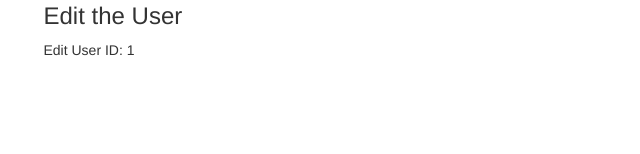
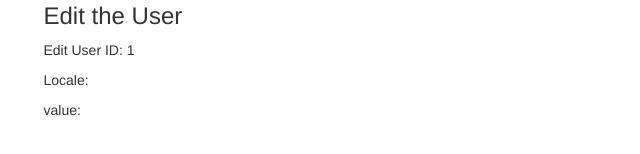
Before and after one commit to zerogpm/Vue-Router, a Vue app: page /user/1/edit in a window 1280 px wide. Shown: the part 282-436 px from the top of the page, without its empty margins (319-959 px from the left). Built offline with nearby package versions, Linux system fonts and the light colour scheme.

Commit message:
add query string

```diff
--- a/src/components/user/UserDetail.vue
+++ b/src/components/user/UserDetail.vue
@@ -2,7 +2,7 @@
     <div>
         <h3>Some User Details</h3>
         <p>Loaded ID: {{ $route.params.id }}</p>
-        <router-link :to="{ name: 'userEdit', params: { id: $route.params.id } }" tag="button" class="btn btn-primary">Edit User</router-link>
+        <router-link :to="{ name: 'userEdit', params: { id: $route.params.id }, query: { locale: 'en', q: 100 } }" tag="button" class="btn btn-primary">Edit User</router-link>
     </div>
 </template>
 
--- a/src/components/user/UserEdit.vue
+++ b/src/components/user/UserEdit.vue
@@ -2,6 +2,8 @@
     <div>
         <h3>Edit the User</h3>
         <p>Edit User ID: {{ $route.params.id }}</p>
+        <p>Locale: {{ $route.query.locale }}</p>
+        <p>value: {{ $route.query.q }}</p>
     </div>
 </template>
 
```
